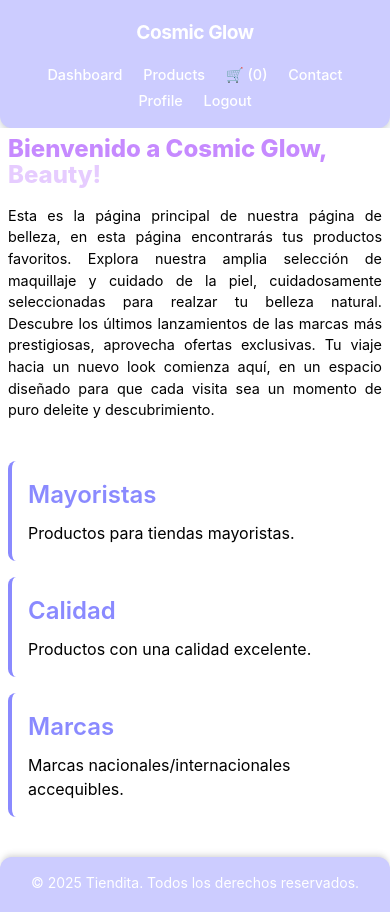
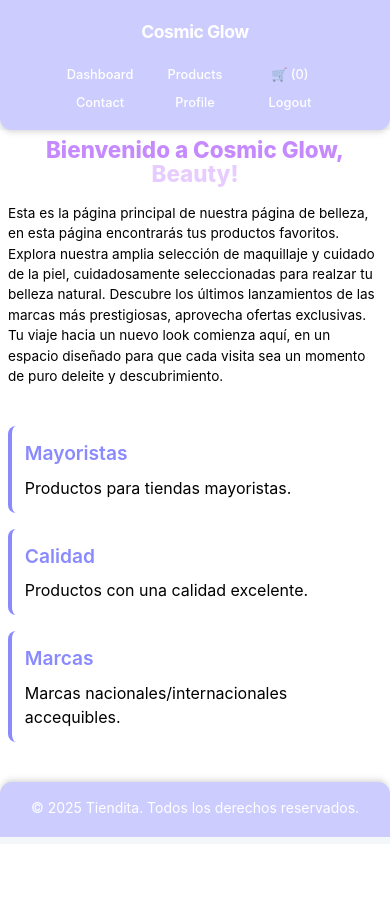
Before and after one commit to Isabellaariza/Cosmic-Glow, a React (Vite) app: page / in a window 390 px wide. After the commit the page ends 844 px from the top, so only its background shows below. Built offline with nearby package versions, Linux system fonts and the light colour scheme.

Commit message:
Fix: Mejorar responsive móvil - menú en 2 filas, resumen más pequeño, eliminar overflow

```diff
--- a/src/App.css
+++ b/src/App.css
@@ -2,6 +2,12 @@
   margin: 0;
   padding: 0;
   box-sizing: border-box;
+}
+
+html {
+  overflow-x: hidden;
+  width: 100vw;
+  max-width: 100%;
 }
 
 body {
@@ -11,16 +17,15 @@ body {
   background-color: #f4f7f9;
   color: #333;
   overflow-x: hidden;
-  width: 100%;
-}
-
-html {
-  overflow-x: hidden;
-  width: 100%;
+  width: 100vw;
+  max-width: 100%;
+  position: relative;
 }
 
 #root {
   min-height: 100vh;
-  width: 100%;
+  width: 100vw;
+  max-width: 100%;
   overflow-x: hidden;
+  position: relative;
 }
--- a/src/features/car/pages/CarPage.css
+++ b/src/features/car/pages/CarPage.css
@@ -1,9 +1,11 @@
 .cart-container {
     max-width: 1326px;
-    width: 100%;
+    width: 100vw;
+    max-width: 100%;
     margin: 0 auto;
     padding: 20px;
     overflow-x: hidden;
+    box-sizing: border-box;
 }
 
 .page-title {
@@ -267,9 +269,11 @@
 
 @media (max-width: 480px) {
     .cart-container {
-        width: 100%;
-        padding: 5px;
+        width: 100vw;
+        max-width: 100%;
+        padding: 10px;
         margin: 0;
+        box-sizing: border-box;
     }
 
     .cart-content {
@@ -280,28 +284,55 @@
     }
 
     .page-title {
-        font-size: 1.8rem;
+        font-size: 1.6rem;
         margin-bottom: 1rem;
+        text-align: center;
     }
 
     .cart-summary {
         width: 100%;
-        padding: 1rem;
+        padding: 0.8rem;
         margin: 0;
         box-sizing: border-box;
+        min-width: unset;
+    }
+
+    .cart-summary h2 {
+        font-size: 1.2rem;
+        margin-bottom: 0.8rem;
+        padding-bottom: 0.5rem;
+    }
+
+    .summary-row {
+        font-size: 0.9rem;
+        margin-bottom: 0.5rem;
+    }
+
+    .total-amount {
+        font-size: 1.1rem;
+        padding-top: 0.5rem;
+        margin-top: 0.5rem;
+    }
+
+    .checkout-btn {
+        font-size: 1rem;
+        padding: 8px;
+        margin-top: 1rem;
     }
 
     .cart-item {
         flex-direction: column;
         align-items: center;
         text-align: center;
-        padding: 1rem;
-        gap: 15px;
+        padding: 0.8rem;
+        gap: 10px;
         width: 100%;
         box-sizing: border-box;
     }
 
     .cart-item-image {
+        width: 60px;
+        height: 60px;
         margin-right: 0;
         margin-bottom: 0;
     }
@@ -309,6 +340,14 @@
     .item-details {
         text-align: center;
         width: 100%;
+    }
+
+    .item-name {
+        font-size: 1rem;
+    }
+
+    .item-price {
+        font-size: 0.9rem;
     }
 
     .item-quantity, .item-total {
@@ -320,12 +359,19 @@
     .remove-item-btn {
         margin-left: 0;
         margin-top: 0;
-        width: 80%;
+        width: 70%;
+        padding: 0.4rem 1rem;
+        font-size: 0.9rem;
     }
 
     .quantity-btn {
-        width: 35px;
-        height: 35px;
-        font-size: 1.1rem;
+        width: 30px;
+        height: 30px;
+        font-size: 1rem;
+    }
+
+    .quantity-display {
+        font-size: 1rem;
+        min-width: 25px;
     }
 }
--- a/src/features/dashboard/pages/Dashboard.css
+++ b/src/features/dashboard/pages/Dashboard.css
@@ -1,9 +1,10 @@
 .dashboard-layout {
     background-color: #ffffff;
-    width: 100%;
-    max-width: 1366px;
+    width: 100vw;
+    max-width: 100%;
     margin: 0 auto;
     overflow-x: hidden;
+    box-sizing: border-box;
 }
 
 .dashboard-content {
@@ -114,16 +115,32 @@
 }
 
 @media (max-width: 480px) {
+    .dashboard-layout {
+        width: 100vw;
+        max-width: 100%;
+    }
+
     .dashboard-content {
         width: 100%;
         padding: 0.5rem;
+        box-sizing: border-box;
     }
 
     .dashboard-title {
-        font-size: 1.5rem;
+        font-size: 1.4rem;
+        text-align: center;
     }
 
     .dashboard-subtitle {
-        font-size: 0.9rem;
+        font-size: 0.85rem;
+        text-align: left;
+    }
+
+    .dashboard-card {
+        padding: 0.8rem;
+    }
+
+    .card-title {
+        font-size: 1.2rem;
     }
 }
--- a/src/features/products/pages/ProductsPage.css
+++ b/src/features/products/pages/ProductsPage.css
@@ -1,9 +1,11 @@
 .products-container {
     padding: 20px;
     max-width: 1310px;
-    width: 100%;
+    width: 100vw;
+    max-width: 100%;
     margin: auto;
     overflow-x: hidden;
+    box-sizing: border-box;
 }
 
 .page-title {
@@ -203,30 +205,34 @@
 
 @media (max-width: 500px) {
     .products-container {
-        width: 100%;
+        width: 100vw;
+        max-width: 100%;
         padding: 10px;
         margin: 0;
+        box-sizing: border-box;
     }
 
     .page-title {
-        font-size: 2rem;
+        font-size: 1.8rem;
+        text-align: center;
     }
 
     .category-filters {
-        gap: 8px;
+        gap: 6px;
         margin-bottom: 1.5rem;
-        padding: 0 10px;
+        padding: 0 5px;
+        justify-content: center;
     }
 
     .category-btn {
-        padding: 8px 12px;
-        font-size: 0.8rem;
+        padding: 6px 10px;
+        font-size: 0.75rem;
     }
 
     .product-grid {
         grid-template-columns: 1fr;
-        gap: 20px;
-        padding: 0 10px;
+        gap: 15px;
+        padding: 0 5px;
     }
 
     .product-card {
@@ -236,10 +242,15 @@
     }
 
     .product-name {
-        font-size: 1.1rem;
+        font-size: 1rem;
     }
 
     .product-description {
-        font-size: 0.85rem;
+        font-size: 0.8rem;
+    }
+
+    .add-to-cart-btn {
+        width: 85%;
+        font-size: 0.9rem;
     }
 }
--- a/src/features/shared/components/Header/Header.css
+++ b/src/features/shared/components/Header/Header.css
@@ -5,8 +5,10 @@
     box-shadow: 0 4px 6px -1px rgba(0, 0, 0, 0.1), 0 2px 4px -1px rgba(0, 0, 0, 0.06);
     border-bottom-left-radius: 0.75rem;
     border-bottom-right-radius: 0.75rem;
-    width: 100%;
+    width: 100vw;
+    max-width: 100%;
     overflow-x: hidden;
+    position: relative;
 }
 
 .nav-container {
@@ -16,7 +18,7 @@
     max-width: 1200px;
     width: 100%;
     margin: 0 auto;
-    padding: 0 1rem;
+    padding: 0 0.5rem;
 }
 
 .logo-link {
@@ -51,35 +53,65 @@
 
 @media (max-width: 768px) {
     .main-header {
-        padding: 0.5rem;
+        padding: 0.5rem 0;
     }
 
     .nav-container {
         flex-direction: column;
-        gap: 1rem;
+        gap: 0.8rem;
         padding: 0.5rem;
         width: 100%;
+        max-width: 100%;
     }
 
     .nav-links {
-        justify-content: center;
+        display: grid;
+        grid-template-columns: 1fr 1fr 1fr;
+        grid-template-rows: 1fr 1fr;
+        gap: 0.5rem;
         width: 100%;
-        gap: 0.5rem;
-        flex-wrap: wrap;
+        max-width: 300px;
+        justify-items: center;
+    }
+
+    .nav-links li:nth-child(4) {
+        grid-column: 1;
+        grid-row: 2;
+    }
+
+    .nav-links li:nth-child(5) {
+        grid-column: 2;
+        grid-row: 2;
+    }
+
+    .nav-links li:nth-child(6) {
+        grid-column: 3;
+        grid-row: 2;
     }
 
     .logo-link {
         font-size: 1.2rem;
     }
+
+    .nav-item {
+        font-size: 0.85rem;
+        padding: 0.3rem 0.5rem;
+        white-space: nowrap;
+    }
 }
 
 @media (max-width: 480px) {
     .nav-links {
+        max-width: 280px;
         gap: 0.3rem;
-        font-size: 0.9rem;
     }
 
     .nav-item {
-        padding: 0.2rem 0.5rem;
+        font-size: 0.8rem;
+        padding: 0.2rem 0.3rem;
+    }
+
+    .logo-link {
+        font-size: 1.1rem;
     }
 }
```
